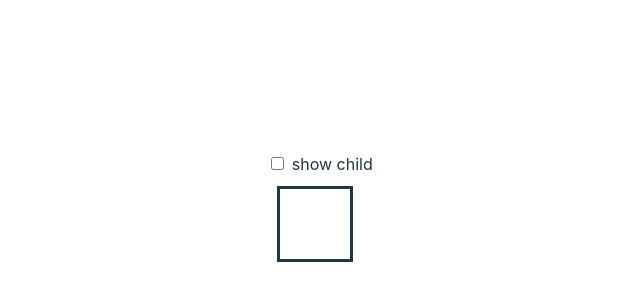
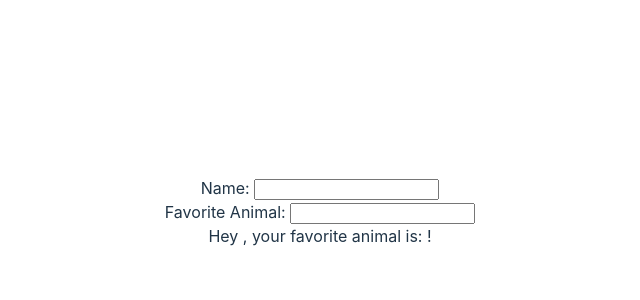
Before and after one commit to andrejfaria/react-practice, a React (Vite) app: page / in a window 1280 px wide. Shown: the part 188-488 px from the top of the page, without its empty margins (320-960 px from the left). Built offline with nearby package versions, Linux system fonts and the light colour scheme.

Commit message:
lifting state

```diff
--- a/src/App.tsx
+++ b/src/App.tsx
@@ -4,6 +4,7 @@ import './App.css'
 
 import Greeting from './useEffect/useEffect'
 import Parent from './hook-flow/hookflow'
+import StateExample from './state/state'
 
 
 function App() {
@@ -12,7 +13,8 @@ function App() {
   return (
     <>
       {/* <Greeting /> */}
-      <Parent />
+      {/* <Parent /> */}
+      <StateExample />
 
     </>
   )
--- /dev/null
+++ b/src/state/state.tsx
@@ -0,0 +1,58 @@
+import { useState } from "react"
+
+function Name({ name, onNameChange }) {
+  return (
+    <div>
+      <label htmlFor="name">Name: </label>
+      <input id="name" value={name} onChange={onNameChange} />
+    </div>
+  )
+}
+
+function FavoriteAnimal({ animal, onAnimalChange }) {
+
+  return (
+    <div>
+      <label htmlFor="animal">Favorite Animal: </label>
+      <input
+        id="animal"
+        value={animal}
+        onChange={onAnimalChange}
+      />
+    </div>
+  )
+}
+
+
+function Display({ name, animal }) {
+  return <div>{`Hey ${name}, your favorite animal is: ${animal}!`}</div>
+}
+
+// animal vem do child animal e name vem do child name
+// display recebe via props as variaveis
+// lift state para o parente comum mais proximo para
+//  que ambos os childs recebessem os parametros
+function StateExample() {
+  // Parent Component
+
+  const [name, setName] = useState('');
+  const [animal, setAnimal] = useState('');
+
+  return (
+    <form>
+      <Name name={name} onNameChange={e => setName(e.target.value)} />
+
+      <FavoriteAnimal animal={animal} onAnimalChange={e => setAnimal(e.target.value)} />
+
+      <Display name={name} animal={animal} />
+    </form>
+  )
+}
+
+export default StateExample;
+
+/**
+ *
+ *
+ *
+ */
```
